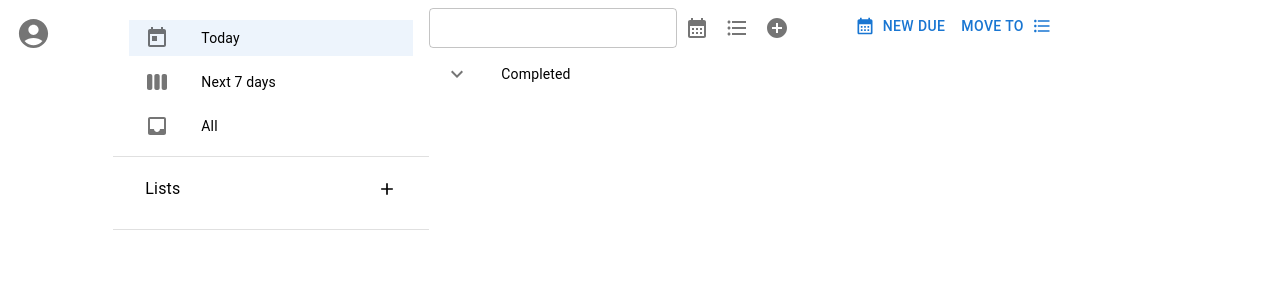
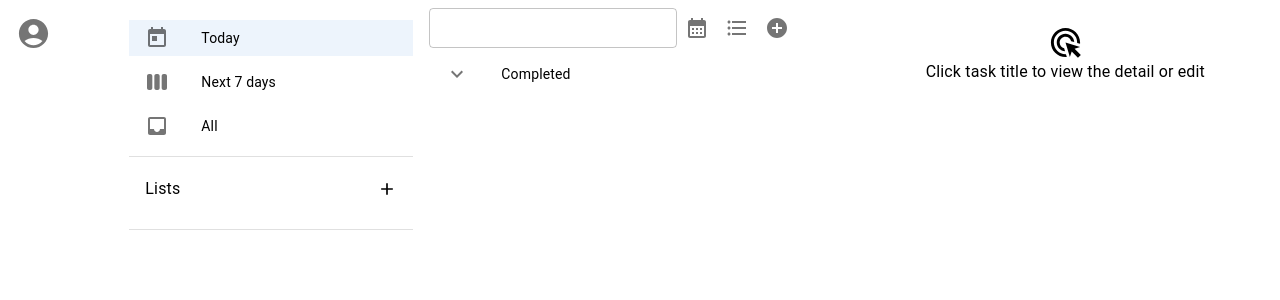
Before and after one commit to Renfu-Li/Tick, a React (Vite) app in the folder frontend-tick/: page /home in a window 1280 px wide. Shown: the top 300 px of the page. Built offline with nearby package versions, Linux system fonts and the light colour scheme.

Commit message:
feat: add note input field and conditionally render TaskDetails

```diff
--- a/frontend-tick/src/components/Lists.jsx
+++ b/frontend-tick/src/components/Lists.jsx
@@ -80,7 +80,7 @@ function Lists({ allLists, setAllLists, setListToShow, token }) {
         </ListItem>
       </List>
 
-      <Divider></Divider>
+      <Divider variant="middle"></Divider>
 
       <List dense>
         <ListItem>
@@ -126,7 +126,7 @@ function Lists({ allLists, setAllLists, setListToShow, token }) {
         ))}
       </List>
 
-      <Divider></Divider>
+      <Divider variant="middle"></Divider>
     </>
   );
 }
--- a/frontend-tick/src/components/TaskDetails.jsx
+++ b/frontend-tick/src/components/TaskDetails.jsx
@@ -1,5 +1,7 @@
 import FormatListBulletedIcon from "@mui/icons-material/FormatListBulleted";
 import CalendarMonth from "@mui/icons-material/CalendarMonth";
+import AdsClickIcon from "@mui/icons-material/AdsClick";
+import CheckIcon from "@mui/icons-material/Check";
 import {
   Box,
   Button,
@@ -10,6 +12,7 @@ import {
   Popover,
   Stack,
   TextField,
+  Typography,
 } from "@mui/material";
 import CalendarMonthIcon from "@mui/icons-material/CalendarMonth";
 import { DateCalendar, LocalizationProvider } from "@mui/x-date-pickers";
@@ -22,17 +25,18 @@ import listService from "../services/listService";
 function TaskDetails({
   token,
   selectedTask,
+  setSelectedTask,
   allTasks,
   setAllTasks,
   allLists,
-  setAllLists,
 }) {
   const [calendarAnchorEl, setCalendarAnchorEl] = useState(null);
   const [menuAnchorEl, setMenuAnchorEl] = useState(null);
-  const availableLists = allLists.filter(
-    (list) => list.listName !== selectedTask.listName
-  );
-  // const [selectedList, setSelectedList] = useState(null);
+  const [note, setNote] = useState("");
+
+  const availableLists = selectedTask
+    ? allLists.filter((list) => list.listName !== selectedTask.listName)
+    : [];
 
   const handleChangeDue = async (date) => {
     setCalendarAnchorEl(null);
@@ -69,17 +73,34 @@ function TaskDetails({
       task.id === selectedTask.id ? updatedTask : task
     );
 
-    // console.log("selectedTask.id", selectedTask.id);
-    // console.log("allTasks", allTasks);
-    // console.log("updatedTask", updatedTask);
+    setAllTasks(updatedAllTasks);
+  };
+
+  const handleEditNote = async () => {
+    const newTask = {
+      ...selectedTask,
+      taskNote: note,
+    };
+
+    const updatedTask = await taskService.updateTask(
+      selectedTask.id,
+      newTask,
+      token
+    );
+
+    // update allTasks state
+    const updatedAllTasks = allTasks.map((task) =>
+      task.id === selectedTask.id ? updatedTask : task
+    );
     setAllTasks(updatedAllTasks);
   };
 
   // console.log(allLists);
 
-  return (
-    <Box>
-      <Stack direction="row">
+  return selectedTask ? (
+    <Box sx={{ textAlign: "center" }}>
+      {/* <Typography>{selectedTask.taskName}</Typography> */}
+      <Stack direction="row" justifyContent="space-between">
         <Button
           onClick={(e) => {
             setCalendarAnchorEl(e.currentTarget);
@@ -126,7 +147,33 @@ function TaskDetails({
           ))}
         </Menu>
       </Stack>
+
+      <TextField
+        id="outlined-multiline-flexible"
+        label="Task note"
+        multiline
+        value={selectedTask.taskNote}
+        onChange={(e) =>
+          setSelectedTask({ ...selectedTask, taskNote: e.target.value })
+        }
+        rows={10}
+        fullWidth
+        sx={{ mt: "1em" }}
+      ></TextField>
+      <Button
+        variant="contained"
+        endIcon={<CheckIcon />}
+        onClick={handleEditNote}
+        sx={{ mt: "1em" }}
+      >
+        Change Note
+      </Button>
     </Box>
+  ) : (
+    <Stack justifyContent="center" alignItems="center" sx={{ height: "100%" }}>
+      <AdsClickIcon fontSize="large"></AdsClickIcon>
+      <Typography>Click task title to view the detail or edit</Typography>
+    </Stack>
   );
 }
 
--- a/frontend-tick/src/components/Tasks.jsx
+++ b/frontend-tick/src/components/Tasks.jsx
@@ -13,7 +13,7 @@ import {
 import taskService from "../services/taskService";
 import TaskDetails from "./TaskDetails";
 import TaskForm from "./TaskForm";
-import { useState } from "react";
+import { useEffect, useState } from "react";
 // import AddCircle from "@mui/icons-material/AddCircle";
 
 function Tasks({
@@ -50,8 +50,9 @@ function Tasks({
 
   const incompletedTasks = tasksToShow.filter((task) => !task.completed);
   const completedTasks = tasksToShow.filter((task) => task.completed);
+  // console.log(incompletedTasks);
 
-  const [selectedTask, setSelectedTask] = useState(incompletedTasks[0] || null);
+  const [selectedTask, setSelectedTask] = useState(null);
 
   const handleCheck = async (task) => {
     const newTask = { ...task, completed: !task.completed };
@@ -62,10 +63,9 @@ function Tasks({
     setAllTasks(newAllTasks);
   };
 
-  // console.log(selectedTask);
-
+  console.log(selectedTask);
   return (
-    <Grid container justifyContent="space-evenly">
+    <Grid container justifyContent="space-evenly" spacing={2}>
       <Grid item xs={6}>
         <TaskForm
           allTasks={allTasks}
@@ -143,6 +143,7 @@ function Tasks({
         <TaskDetails
           token={token}
           selectedTask={selectedTask}
+          setSelectedTask={setSelectedTask}
           allTasks={allTasks}
           setAllTasks={setAllTasks}
           allLists={allLists}
--- a/frontend-tick/src/pages/Home.jsx
+++ b/frontend-tick/src/pages/Home.jsx
@@ -42,7 +42,7 @@ export default function Home({ token, setToken }) {
     }
   }, [token]);
 
-  console.log(allLists);
+  // console.log(allLists);
 
   return (
     <Grid container>
```
